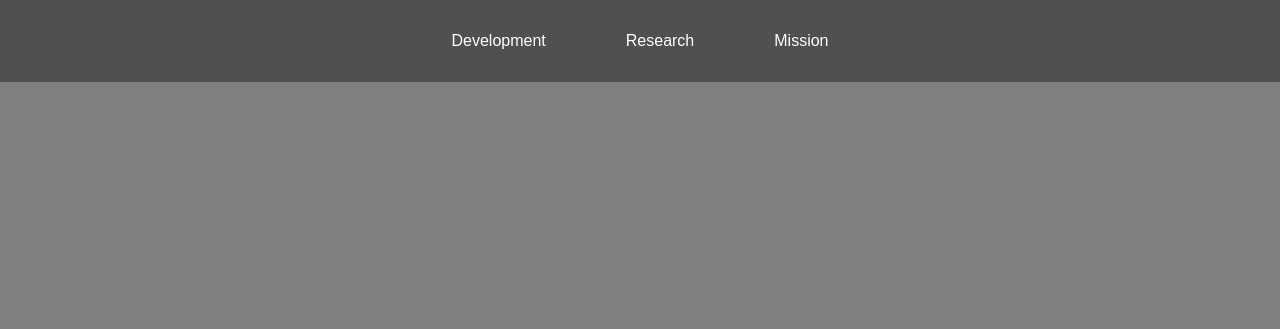
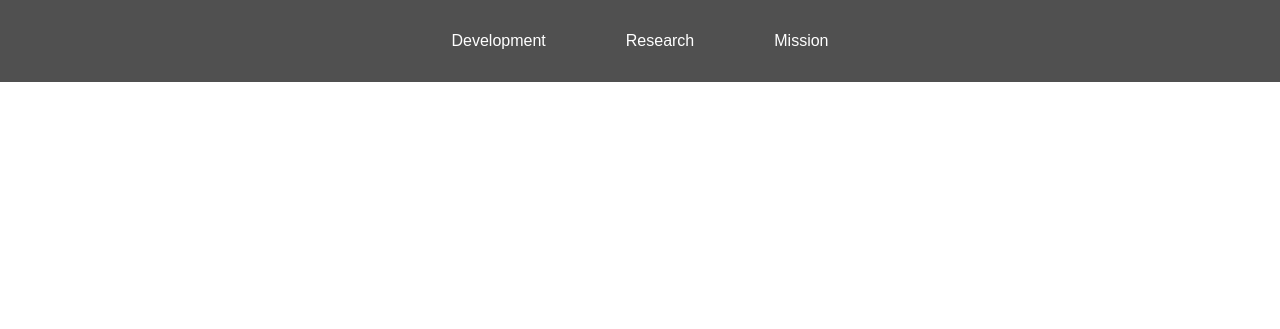
Before and after one commit to 94711790/VE, a plain HTML site: page index.html in a window 1280 px wide. Shown: the top 329 px of the page. Drawn offline with Linux system fonts and the light colour scheme.

Commit message:
Update index.html

```diff
--- a/index.html
+++ b/index.html
@@ -6,8 +6,8 @@
   <title>Vantage Exploits</title>
   <style>
     body {
-      background-color: #808080;
-      color: white;
+      background-color: white;
+      color: black;
       margin: 0;
       font-family: sans-serif;
       display: flex;
```
